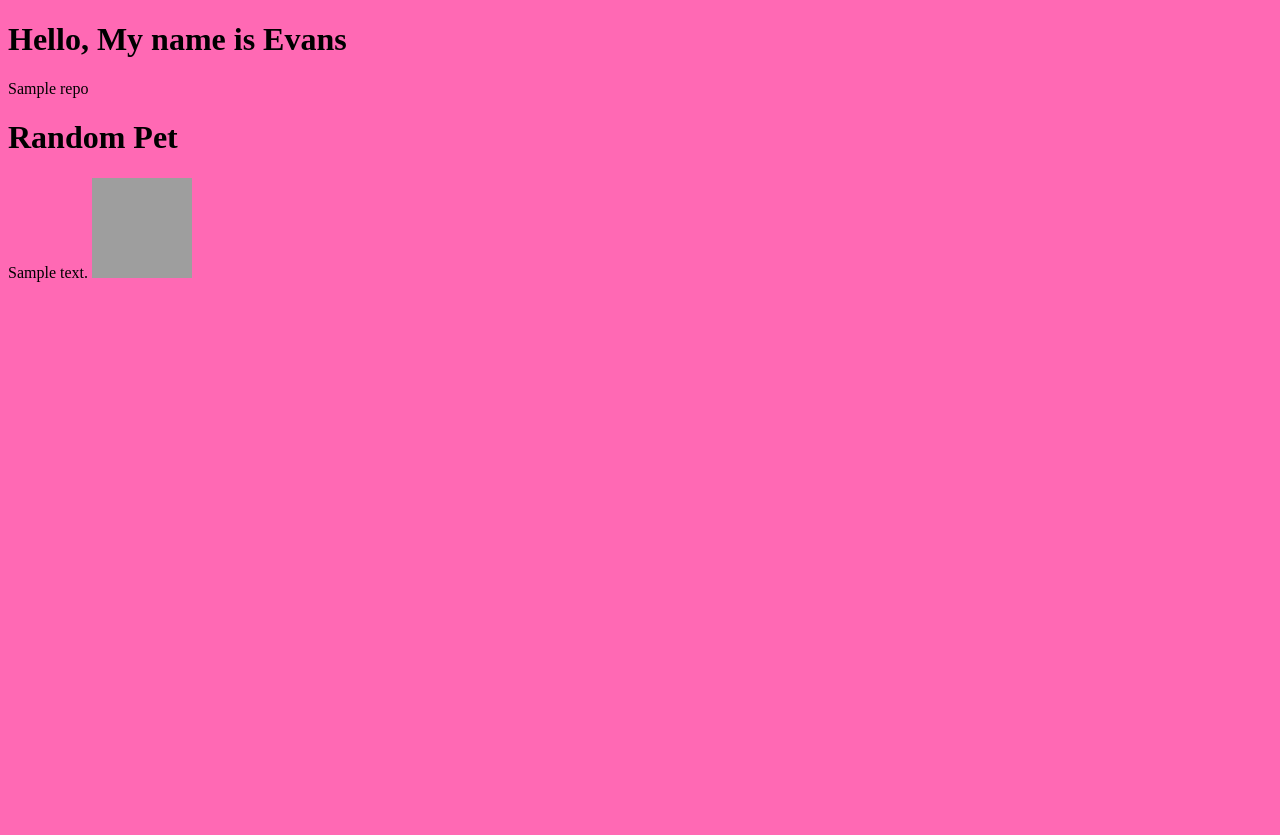
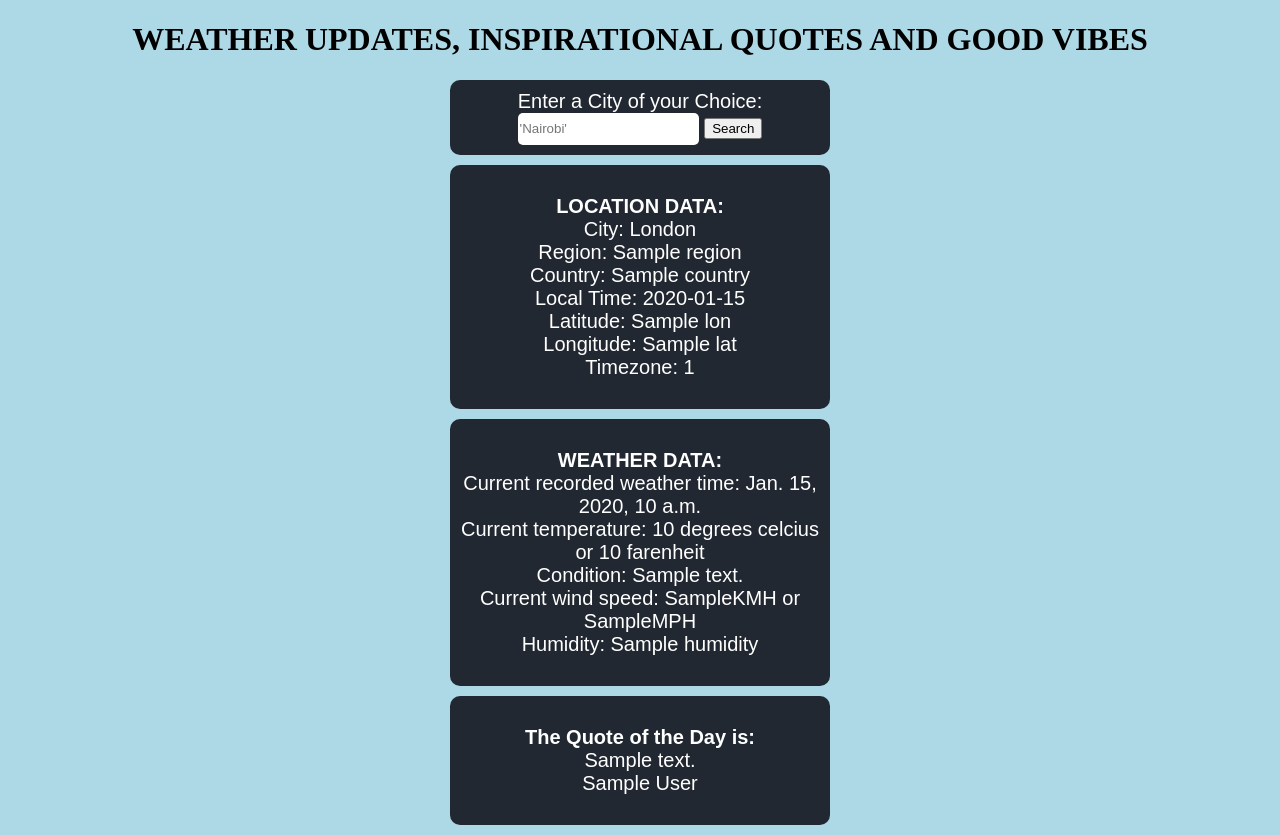
Before and after one commit to PLPAfrica/Feb-2024-PythonHack2, a Django app: page / in a window 1280 px wide. Before the commit the page ends 282 px from the top, so only its background shows below. Run offline with Django 5.2, Linux system fonts and the light colour scheme; tables that the repository leaves empty hold one stand-in row (values such as "Sample post"); a database or web service that is not in the repository returns one stand-in record (values such as "Sample title"); data that the repository does not hold is empty; grey boxes are pictures that could not be loaded.

Commit message:
Tarvone's(Travcort) Hackathon Submission

```diff
--- a/django_project/urls.py
+++ b/django_project/urls.py
@@ -22,5 +22,5 @@ from . import views
 
 urlpatterns = [
     path('admin/', admin.site.urls),
-  path('', views.home, name='home'),
+  path('', views.main, name='main'),
 ]
--- a/django_project/views.py
+++ b/django_project/views.py
@@ -1,17 +1,48 @@
 import requests
+import random
+from django.http import HttpRequest
 from django.shortcuts import render
+from decouple import config
 
-def home(request):
-  # USING APIS => Example 1
-  response = requests.get('https://api.github.com/events')
+def main(request: HttpRequest):
+               #THE WEATHER API
+  BASE_URL = 'https://api.weatherapi.com/v1/current.json?'
+  API_KEY = 'cf8227e228814bd894a131010242604'
+  CITY = str(request.GET.get('city', 'London'))
+  cityContext = CITY
+
+  url = BASE_URL + 'key=' + API_KEY + '&q=' + CITY
+  response = requests.get(url)
   data = response.json()
-  result = data[0]["repo"]
+  time = data["location"]["localtime"]
+  region = data["location"]["region"]
+  country = data["location"]["country"]
+  latitude = data["location"]["lat"]
+  longitude = data["location"]["lon"]
+  timezone = data["location"]["tz_id"]
+  current_time = data["current"]["last_updated"]
+  temp_degrees = data["current"]["temp_c"]
+  temp_farenheit = data["current"]["temp_f"]
+  weather_description = data["current"]["condition"]["text"]
+  wind_speedKPH = data["current"]["wind_kph"]
+  wind_speedMPH = data["current"]["wind_mph"]
+  humidity = data["current"]["humidity"]
 
-  # Example 2
-  reponse2 = requests.get('https://dog.ceo/api/breeds/image/random')
-  data2 = reponse2.json()
-  result2 = data2["message"]
+  weatherAPI =  {'time': time, 'region': region, 'country': country, 'latitude': latitude, 'longitude': longitude, 'timezone': timezone, 'current_time': current_time, 'temp_degrees': temp_degrees, 'temp_farenheit': temp_farenheit,'weather_description': weather_description, 'wind_speedKPH': wind_speedKPH, 'wind_speedMPH': wind_speedMPH, 'humidity': humidity}
 
 
 
-  return render(request, 'templates/index.html', {'result': result, 'result2': result2})
+                  #THE RANDOM QUOTES API
+  resp = requests.get('https://type.fit/api/quotes')
+  QUOTES = resp.json()
+  quote_index = random.randint(0, len(QUOTES) - 1)
+  quote = QUOTES[quote_index]["text"]
+  author = QUOTES[quote_index]["author"]
+
+  quotesAPI = {'quote': quote, 'author': author}
+
+  #Building the context for both the APIs
+  context = {**{'cityContext': cityContext}, **weatherAPI, **quotesAPI}
+
+
+  return render(request, 'templates/index.html', context)
--- a/static/styles.css
+++ b/static/styles.css
@@ -1,9 +1,34 @@
-body{
-  background: hotpink
+body {
+  background: lightblue;
 }
 
-img{
-  width: 100px;
-  height: 100px;
-  border-radius: 9999;
+h1 {
+ text-align: center;
 }
+
+input {
+  background-color: #ffffff;
+  border: none;
+  border-radius: 5px;
+  height: 30px;
+}
+
+.display-boxes {
+  background-color: #222831;
+  color: #ffffff;
+  width: 30%;
+  margin: auto;
+  text-align: center;
+  font-family: sans-serif, monospace;
+  border-radius: 10px;
+  padding-bottom: 10px;
+  padding-top: 10px;
+  font-size: 20px;
+  margin-bottom: 10px;
+}
+
+#quotes-box {
+  padding-bottom: 10px;
+  padding-top: 10px;
+  margin-top: 10px;
+}
--- a/templates/index.html
+++ b/templates/index.html
@@ -2,21 +2,52 @@
 <!DOCTYPE html>
 <html lang="en">
   <head>
+    <meta name="viewport" width="device-width, initial-scale=1.0"/>
+    <meta http-equiv="X-UA-Compatible" content="IE=edge">
     <meta charset="UTF-8">
-  <meta http-equiv="X-UA-Compatible" content="IE=edge">
-  <meta name="viewport" content="width=device-width, initial-scale=1.0">
     <link rel="stylesheet" href="{% static 'styles.css' %}" />
-   <!-- <link rel="stylesheet" href="/static/styles.css" /> -->
-  <title>Document</title>
+    <title>Trial</title>
   </head>
   <body>
-  <h1>Hello, My name is Evans </h1>
+    <h1>WEATHER UPDATES, INSPIRATIONAL QUOTES AND GOOD VIBES</h1>
 
-  {{result}}
+    <form class="display-boxes">
+      <label for="city">Enter a City of your Choice:</label>
+      <input type="text" id="city" name="city" placeholder="'Nairobi'">
+      <button type="submit">Search</button>
+    </form>
 
-  <h1>Random Pet</h1>
-{{result2}}
-  <img src={{result2}} alt="random pet" />
 
+            <!-- THE WEATHER API STARTS HERE -->
+    <div class="display-boxes">
+      <p><strong>LOCATION DATA:</strong><br>
+        City: {{cityContext}}<br>
+        Region: {{region}}<br>
+        Country: {{country}}<br>
+        Local Time: {{time}}<br>
+        Latitude: {{longitude}}<br>
+        Longitude: {{latitude}}<br>
+        Timezone: {{timezone}}<br>
+      </p>
+    </div>
+    <div class="display-boxes">
+      <p><strong>WEATHER DATA:</strong><br>
+        Current recorded weather time: {{current_time}}<br>
+        Current temperature: {{temp_degrees}} degrees celcius or {{temp_farenheit}} farenheit<br>
+        Condition: {{weather_description}}<br>
+        Current wind speed: {{wind_speedKPH}}KMH or {{wind_speedMPH}}MPH<br>
+        Humidity: {{humidity}}<br>
+      </p>
+    </div>
+          <!-- THE WEATHER API ENDS HERE -->
+
+          <!-- THE RANDOM QUOTES API STARTS HERE -->
+    <div class="display-boxes">
+      <p><strong>The Quote of the Day is:</strong><br>
+        {{quote}}<br>
+        {{author}}
+      </p>
+    </div>
+          <!-- THE RANDOM QUOTES API ENDS HERE -->
   </body>
 </html>
```
Also changed, not shown: README.md. Lines whose indentation alone changed are shown as unchanged.
